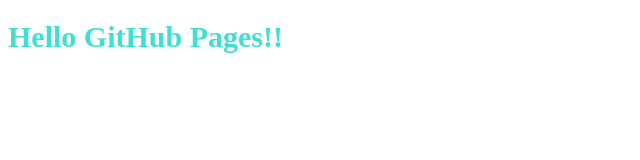
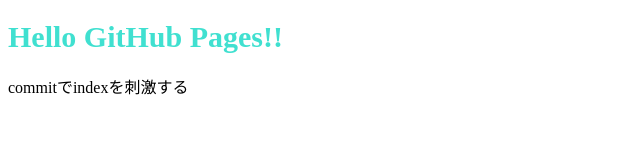
Before and after one commit to MASAYUKI-MORITA/gh-pages-sample, a plain HTML site: page WebContent/src/index.html in a window 1280 px wide. Shown: the whole page, without its empty margins (0-640 px from the left). Drawn offline with Linux system fonts and the light colour scheme.

Commit message:
edit index.html

```diff
--- a/WebContent/src/index.html
+++ b/WebContent/src/index.html
@@ -8,6 +8,8 @@
 <body>
     <h1 id="hello">Hello GitHub Pages!!</h1>
 
+    <p>commitでindexを刺激する</p>
+
     <script src="../JavaScript/index.js"></script>
 </body>
 </html>
```
